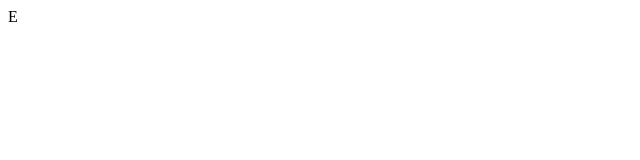
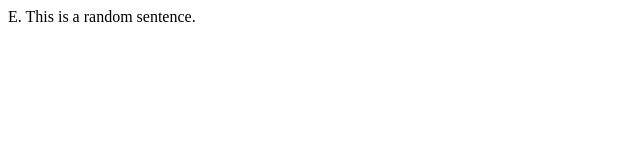
Before and after one commit to CadyDB/m1-skill-github-les3, a plain HTML site: page index.html in a window 1280 px wide. Shown: the whole page, without its empty margins (0-640 px from the left). Drawn offline with Linux system fonts and the light colour scheme.

Commit message:
derde commit

```diff
--- a/index.html
+++ b/index.html
@@ -6,6 +6,6 @@
     <title>Document</title>
 </head>
 <body>
-    E
+    E. This is a random sentence.
 </body>
 </html>
```
